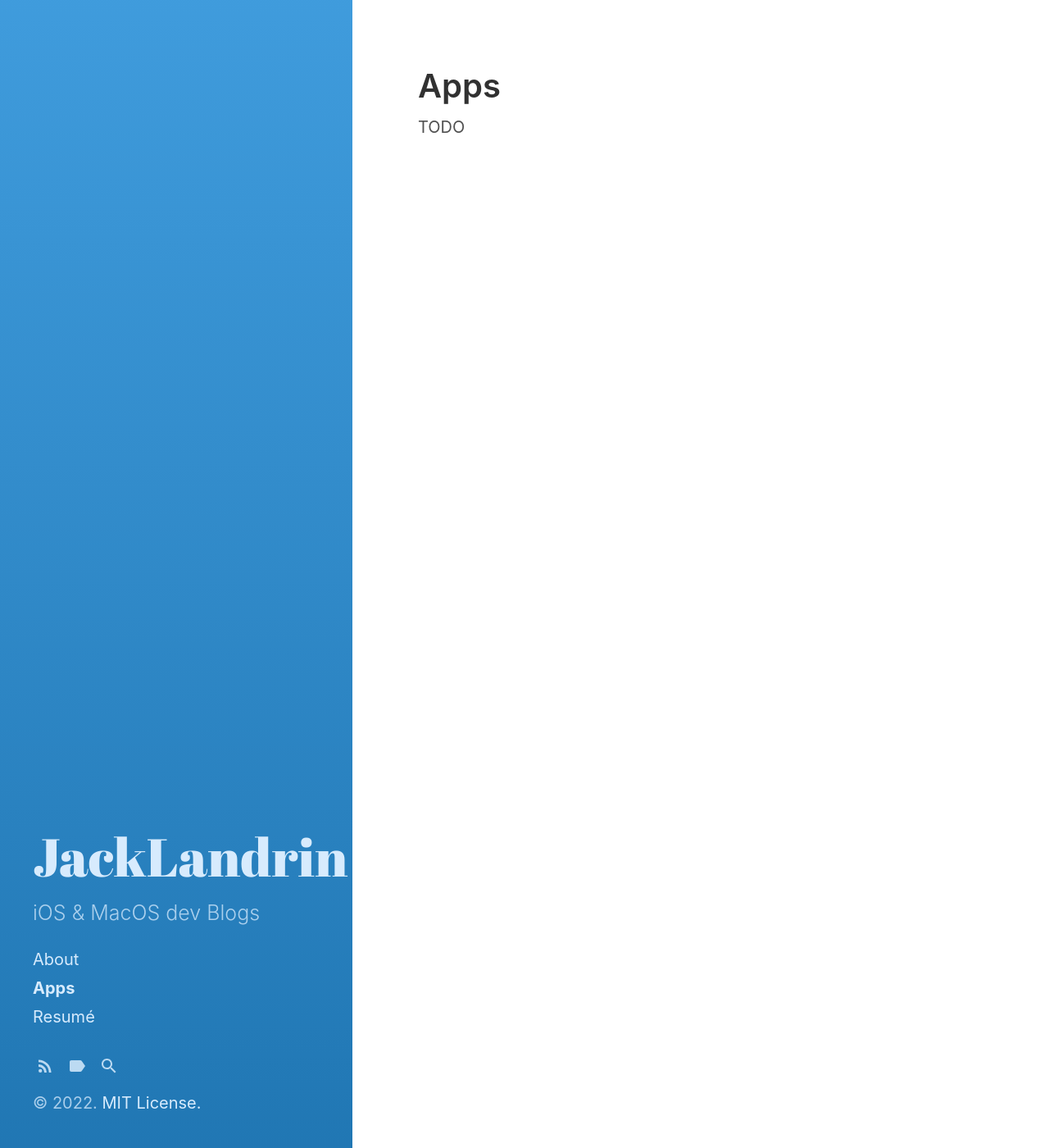
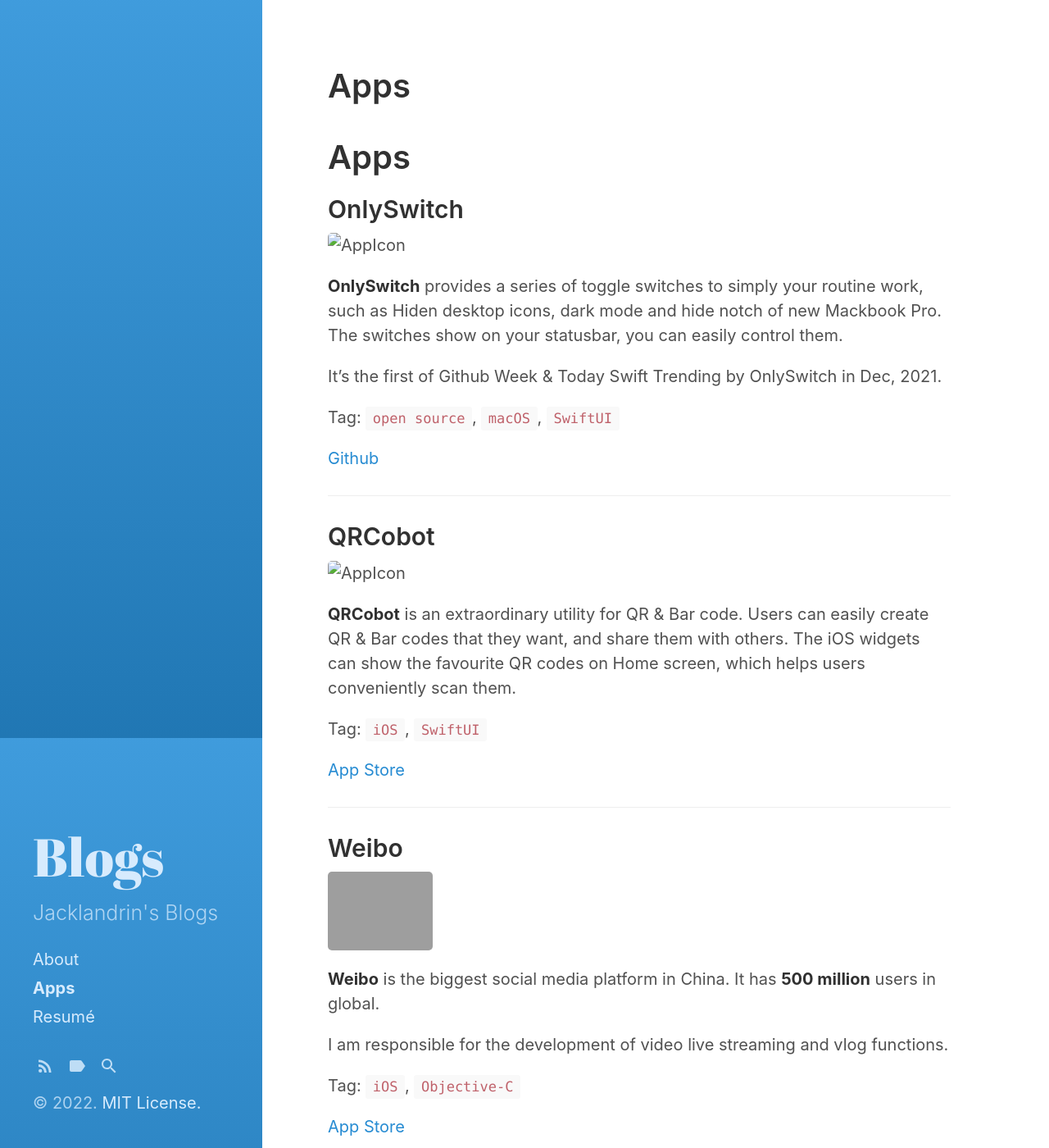
Before and after one commit to jacklandrin/jacklandrin.github.io, a Jekyll site: the page built from category/Apps.md, in a window 1280 px wide and 1400 px high. Shown: the whole window at 82% size. Built offline with Jekyll 4.4.1, drawn with Linux system fonts in a browser that asks for light colours; some of the changed text lies outside the part shown.

Commit message:
update blogs

```diff
--- a/_config.yml
+++ b/_config.yml
@@ -23,10 +23,10 @@
 # post:
 #   excerpt: true
 
-title: JackLandrin
+title: Blogs
 email: jacklandrin@hotmail.com
 description: >- # this means to ignore newlines until "baseurl:"
-  iOS & MacOS dev Blogs
+  Jacklandrin's Blogs
 baseurl: "" # the subpath of your site, e.g. /blog
 url: "https://www.jacklandrin.com" # the base hostname & protocol for your site, e.g. http://example.com
 twitter_username: jacklandrin
--- a/_sass/hydeout/_variables.scss
+++ b/_sass/hydeout/_variables.scss
@@ -29,7 +29,7 @@
 $padding-h: 1.5em !default;
 $heading-spacing: 0.5rem !default;
 $section-spacing: 2rem !default;
-$sidebar-width: 21.5rem !default;
+$sidebar-width: 16.0rem !default;
 
 $large-breakpoint: 49rem !default;
 $large-font-size: 1.25rem !default;
--- a/category/Apps.md
+++ b/category/Apps.md
@@ -3,4 +3,144 @@
 title: Apps
 ---
 
-TODO
+# Apps
+
+## OnlySwitch
+<p align="left">
+<img alt="AppIcon" src="https://www.jacklandrin.com/wp-content/uploads/2021/12/only_switch_256.png" width="128px" align="center" />
+</p>
+
+
+**OnlySwitch** provides a series of toggle switches to simply your routine work, such as Hiden desktop icons, dark mode and hide notch of new Mackbook Pro. The switches show on your statusbar, you can easily control them.
+
+It's the first of Github Week & Today Swift Trending by OnlySwitch in Dec, 2021.
+
+Tag: `open source`, `macOS`, `SwiftUI`
+
+[Github](https://github.com/jacklandrin/OnlySwitch)
+
+---
+
+## QRCobot
+<p align="left">
+<img alt="AppIcon" src="https://www.jacklandrin.com/wp-content/uploads/2021/11/QRCobot180.png" width="128px" align="center" />
+</p>
+
+**QRCobot** is an extraordinary utility for QR & Bar code. Users can easily create QR & Bar codes that they want, and share them with others. The iOS widgets can show the favourite QR codes on Home screen, which helps users conveniently scan them.
+
+Tag: `iOS`, `SwiftUI`
+
+[App Store](https://apps.apple.com/us/app/qrcobot-qr-code-bar-code/id1590006394)
+
+---
+
+## Weibo
+
+<p align="left">
+<img alt="AppIcon" src="https://www.jacklandrin.com/wp-content/uploads/2022/01/weibologo.jpg
+" width="128px" align="center" />
+</p>
+
+**Weibo** is the biggest social media platform in China. It has **500 million** users in global.
+
+ I am responsible for the development of video live streaming and vlog functions.
+
+Tag: `iOS`, `Objective-C`
+
+[App Store](https://apps.apple.com/us/app/weibo/id350962117)
+
+---
+
+## Yizhibo
+
+<p align="left">
+<img alt="AppIcon" src="https://www.jacklandrin.com/wp-content/uploads/2022/01/yzblogo.jpg
+" width="128px" align="center" />
+</p>
+
+**Yizhibo** is the one of most popular livestream video app in China.
+
+I am responsible for the architect of app.
+
+Tag: `iOS`, `Objective-C`
+
+[App Store](https://apps.apple.com/us/app/一直播-明星直播交友软件/id1059274584)
+
+---
+
+## JLQuizCard
+
+<p align="left">
+<img alt="AppIcon" src="http://www.jacklandrin.com/wp-content/uploads/2021/12/quiz_card_180.png
+" width="128px" align="center" />
+</p>
+
+
+**JLQuizCard** is little Anki card app developed with SwiftUI. You can swipe the card to shift questions, and edit your questions and answers. The card can be set as lock screen wallpaper by shortcuts, which can help you to review.
+
+Tag: `open source`, `iOS`, `SwiftUI`
+
+[Github](https://github.com/jacklandrin/JLQuizCard)
+
+---
+
+## JLConsoleLog
+
+**JLConsoleLog** is an awesome tool In-App to help swift developer log information in both development and production environment. You won't miss any key and useful logs about the bugs in non-debug mode. You also can integrate it in your project's backdoor toolkit, it will help you solve vital issues.
+
+Tag: `open source`, `iOS`, `debugging tool`, `Swift`
+
+[Github](https://github.com/jacklandrin/JLConsoleLog)
+
+---
+
+## Xiudou
+
+<p align="left">
+<img alt="AppIcon" src="http://www.jacklandrin.com/wp-content/uploads/2022/01/xiudoulogo.png
+" width="128px" align="center" />
+</p>
+
+**Xiudou** is the one of earliest video eCommerce platform. Shopping in vlogs.
+
+Tag: `iOS`, `Objective-C`
+
+---
+
+## QFPay
+
+**QFPay** is a mini POS terminal. It can access smart phone and computer client to consume in credit card, check balance, repay credit card etc.
+
+
+<p align="center">
+<img alt="AppIcon" src="http://www.jacklandrin.com/wp-content/uploads/2022/01/swipe.png
+" width="60%" align="center" />
+</p>
+
+Tag: `Windows`, `Windows Phone`, `WPF`, `QT`, `C#`, `C++`
+
+[Home Page](https://www.qfpay.global)
+
+---
+
+## ChalkSeven
+<p align="left">
+<img alt="AppIcon" src="http://www.jacklandrin.com/wp-content/uploads/2021/10/icon-180.png
+" width="128px" align="center" />
+</p>
+
+**ChalkSeven** is a drop 7 game developed with SwiftUI.
+
+Tag: `open source`, `iOS`, `SwiftUI`, `game`
+
+[Github](https://github.com/jacklandrin/ChalkSeven)
+
+---
+
+## GermanWords
+
+A windows phone 8 app for people learning German. It's published in Windows Phone store, but the store is closed now.
+
+Tag: `open source`, `Windows Phone`, `C#`
+
+[Github](https://github.com/jacklandrin/GermanWords)
--- /dev/null
+++ b/category/Resumé.html
@@ -0,0 +1,5 @@
+---
+layout: category
+title: Resumé
+---
+<iframe src="/assets/img/images/resume.pdf" style="width: 100%;height: 100%;border: none;"></iframe>
```
Also changed, not shown: _posts/Blogs/post/2020/2020-04-10-jlquizcard.md (+17 -13 lines), category/Resumé.md (deleted, +0 -6 lines), favicon.ico, favicon.png, 1 other file.
